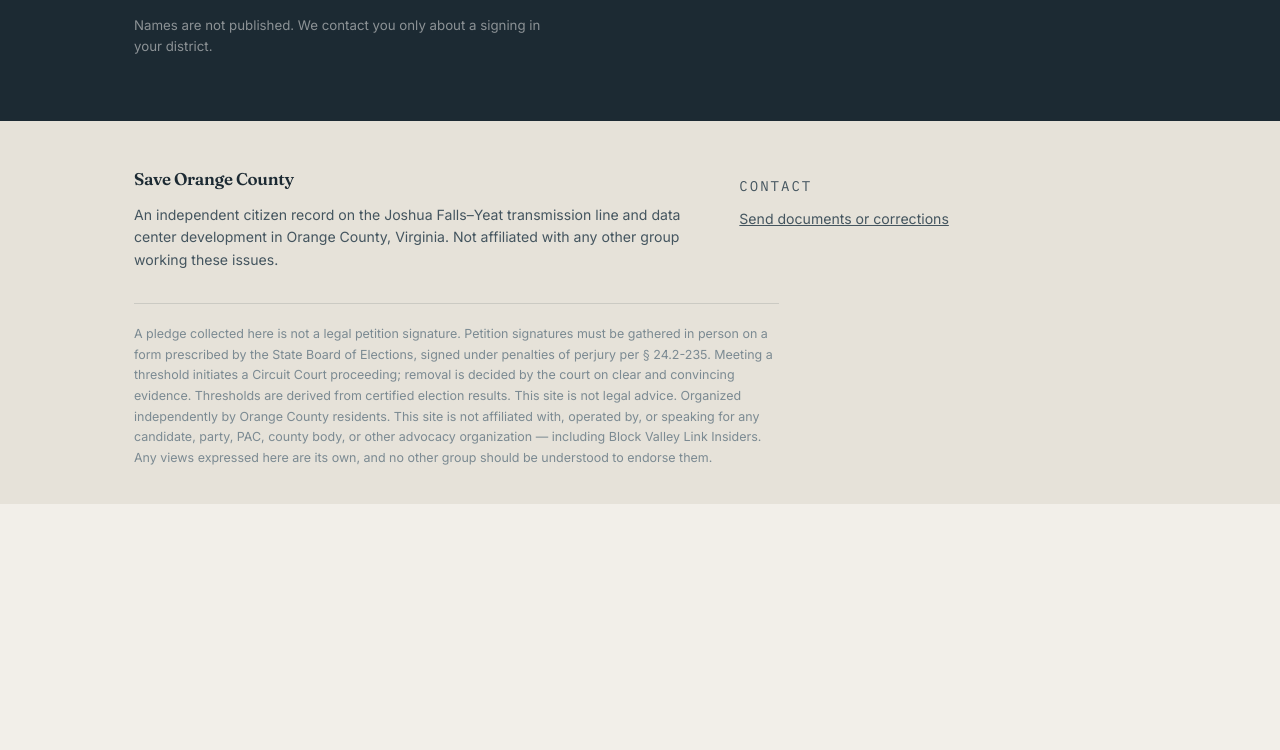
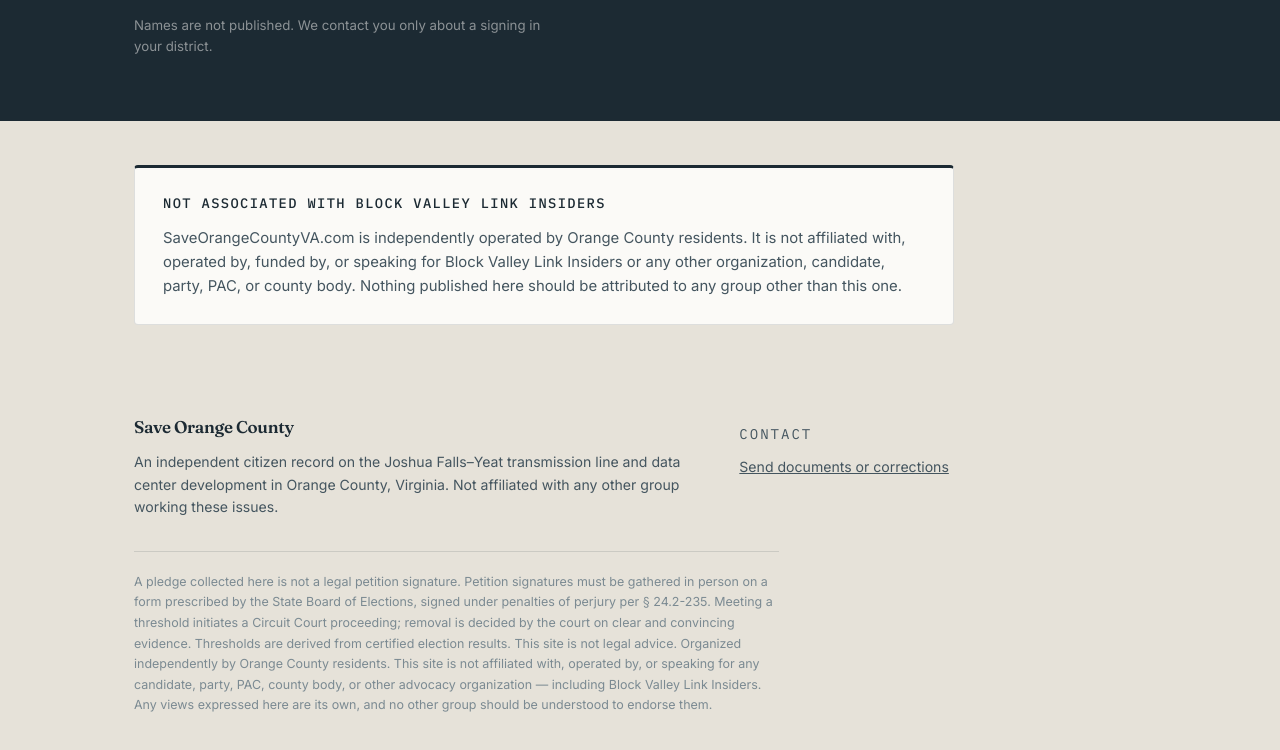
Before and after one commit to saveorangecounty-admin/SaveOrangeCountyVA, a plain HTML site: page index.html in a window 1280 px wide. Shown: the part 3482-4232 px from the top of the page. Before the commit the page ends 3986 px from the top, so only its background shows below. Drawn offline with Linux system fonts and the light colour scheme; no server answers.

Commit message:
Add prominent independence notice above footer

```diff
--- a/index.html
+++ b/index.html
@@ -171,6 +171,15 @@
 .modal-row{display:flex;gap:10px;justify-content:flex-end;flex-wrap:wrap}
 .modal-row .btn{padding:12px 20px;font-size:.88rem}
 body.locked{overflow:hidden}
+
+/* independence notice */
+.indep{background:var(--stone-2);border-bottom:0;padding:44px 0}
+.indep-box{background:var(--white);border:1px solid var(--line);border-top:3px solid var(--ink);
+  border-radius:4px;padding:26px 28px;max-width:820px}
+.indep-hd{font-family:var(--mono);font-size:.86rem;font-weight:500;letter-spacing:.1em;
+  color:var(--ink);margin:0 0 12px;line-height:1.4}
+.indep-tx{margin:0;font-size:.93rem;color:var(--ink-2);line-height:1.62}
+@media(max-width:600px){.indep-hd{font-size:.76rem;letter-spacing:.06em}.indep{padding:32px 0}}
 
 /* footer */
 footer{background:var(--stone-2);padding:44px 0 36px}
@@ -424,6 +433,20 @@
   </div>
 </div>
 
+<section class="indep">
+  <div class="wrap">
+    <div class="indep-box">
+      <p class="indep-hd">NOT ASSOCIATED WITH BLOCK VALLEY LINK INSIDERS</p>
+      <p class="indep-tx">
+        SaveOrangeCountyVA.com is independently operated by Orange County residents. It is not
+        affiliated with, operated by, funded by, or speaking for Block Valley Link Insiders or any
+        other organization, candidate, party, PAC, or county body. Nothing published here should be
+        attributed to any group other than this one.
+      </p>
+    </div>
+  </div>
+</section>
+
 <footer>
   <div class="wrap">
     <div class="ft">
```
